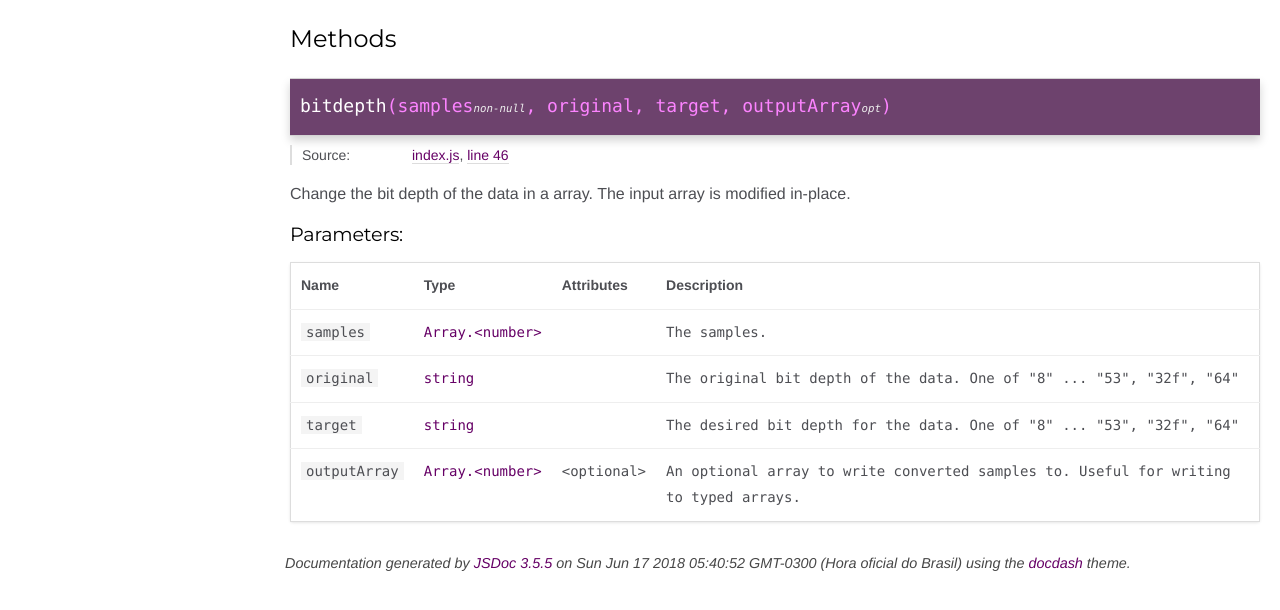
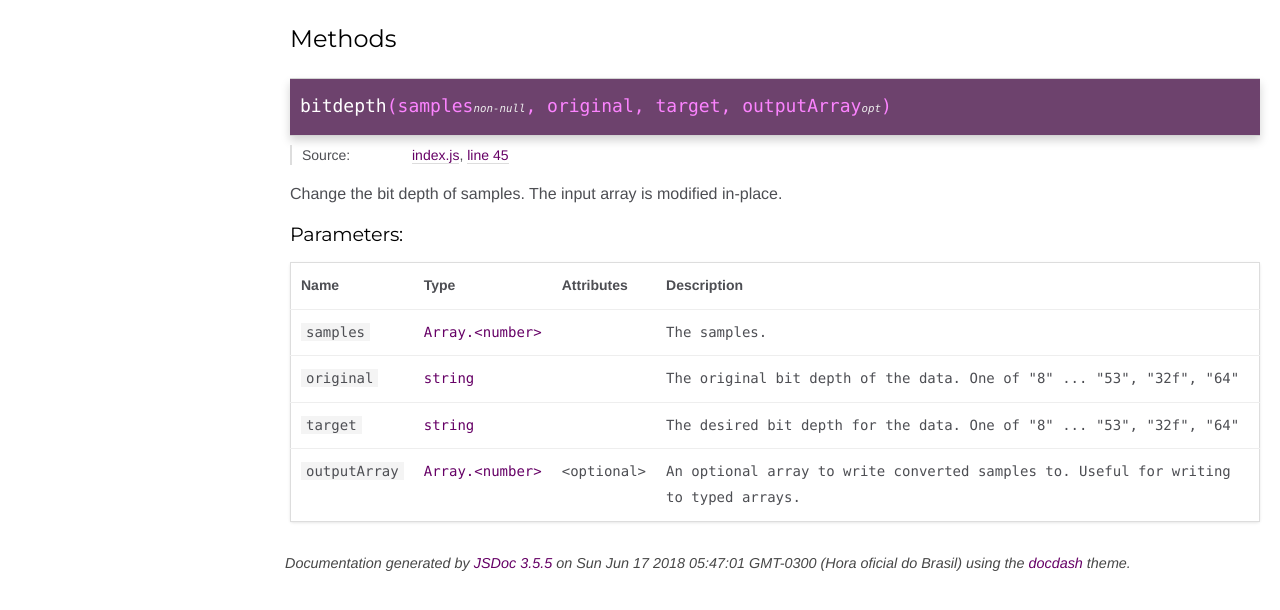
Before and after one commit to rochars/bitdepth, a website built with webpack: page docs/global.html in a window 1280 px wide. Shown: the part 96-706 px from the top of the page. Built offline with nearby package versions, Linux system fonts and the light colour scheme.

Commit message:
Update bitdepth() doc string

```diff
--- a/docs/global.html
+++ b/docs/global.html
@@ -127,7 +127,7 @@
 
     <dt class="tag-source">Source:</dt>
     <dd class="tag-source"><ul class="dummy"><li>
-        <a href="index.js.html">index.js</a>, <a href="index.js.html#line46">line 46</a>
+        <a href="index.js.html">index.js</a>, <a href="index.js.html#line45">line 45</a>
     </li></ul></dd>
 
 
@@ -167,8 +167,7 @@
 
 
 <div class="description">
-    Change the bit depth of the data in a array.
-The input array is modified in-place.
+    Change the bit depth of samples. The input array is modified in-place.
 </div>
 
 
@@ -370,7 +369,7 @@ The input array is modified in-place.
 <br class="clear">
 
 <footer>
-    Documentation generated by <a href="https://github.com/jsdoc3/jsdoc">JSDoc 3.5.5</a> on Sun Jun 17 2018 05:40:52 GMT-0300 (Hora oficial do Brasil) using the <a href="https://github.com/clenemt/docdash">docdash</a> theme.
+    Documentation generated by <a href="https://github.com/jsdoc3/jsdoc">JSDoc 3.5.5</a> on Sun Jun 17 2018 05:47:01 GMT-0300 (Hora oficial do Brasil) using the <a href="https://github.com/clenemt/docdash">docdash</a> theme.
 </footer>
 
 <script>prettyPrint();</script>
--- a/index.js
+++ b/index.js
@@ -33,8 +33,7 @@
 const f64f32_ = new Float32Array(1);
 
 /**
- * Change the bit depth of the data in a array.
- * The input array is modified in-place.
+ * Change the bit depth of samples. The input array is modified in-place.
  * @param {!Array<number>} samples The samples.
  * @param {string} original The original bit depth of the data.
  *      One of "8" ... "53", "32f", "64"
```
Also changed, not shown: docs/index.html (+6 -7 lines), docs/index.js.html (+2 -3 lines), README.md.
